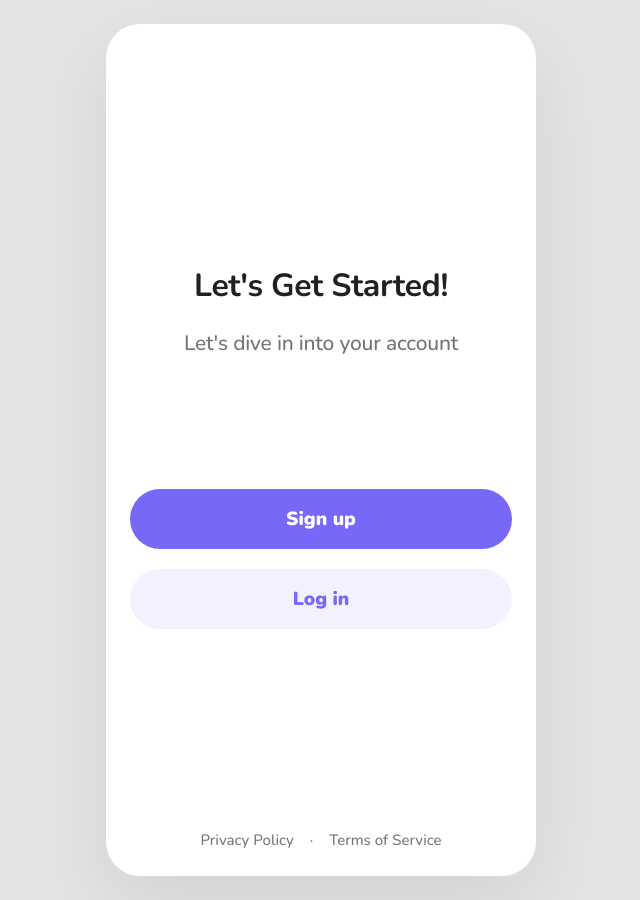
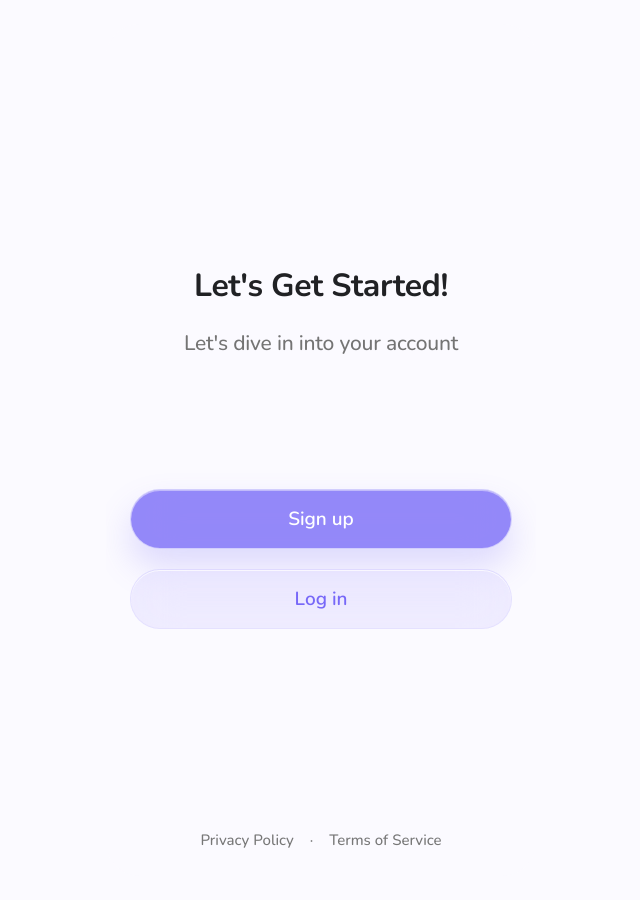
Before and after one commit to kostyaderkach/yoga-repo, a Next.js app: page / in a window 1280 px wide. Shown: the whole page, without its empty margins (319-959 px from the left). Built offline with nearby package versions, Linux system fonts and the light colour scheme.

Commit message:
Apply unified glass welcome background

```diff
--- a/app/globals.css
+++ b/app/globals.css
@@ -1,8 +1,8 @@
 @import url("https://fonts.googleapis.com/css2?family=Nunito:wght@400;500;600;700;800;900&display=swap");
 
 :root {
-  --bg: #e4e4e4;
-  --surface: #ffffff;
+  --bg: #fbfaff;
+  --surface: #fbfaff;
   --ink: #202124;
   --muted: #747474;
   --line: #ededed;
@@ -53,7 +53,7 @@ button {
 .phoneFrame {
   background: var(--surface);
   border-radius: 34px;
-  box-shadow: 0 30px 80px rgba(16, 18, 20, 0.08);
+  box-shadow: none;
   margin-inline: auto;
   max-width: 430px;
   min-height: 852px;
@@ -102,19 +102,27 @@ button {
   border-radius: 999px;
   display: inline-flex;
   font-size: 19px;
-  font-weight: 900;
+  font-weight: 600;
   justify-content: center;
   min-height: 60px;
   width: 100%;
+  -webkit-backdrop-filter: blur(24px) saturate(160%);
+  backdrop-filter: blur(24px) saturate(160%);
 }
 
 .primaryPurpleButton {
-  background: var(--purple);
+  background: rgba(119, 104, 248, 0.78);
+  border: 1px solid rgba(255, 255, 255, 0.58);
+  box-shadow:
+    inset 0 1px 0 rgba(255, 255, 255, 0.42),
+    0 18px 34px rgba(119, 104, 248, 0.22);
   color: #fff;
 }
 
 .softPurpleButton {
-  background: var(--purple-soft);
+  background: rgba(119, 104, 248, 0.09);
+  border: 1px solid rgba(119, 104, 248, 0.08);
+  box-shadow: inset 0 1px 0 rgba(255, 255, 255, 0.72);
   color: var(--purple);
 }
 
```
